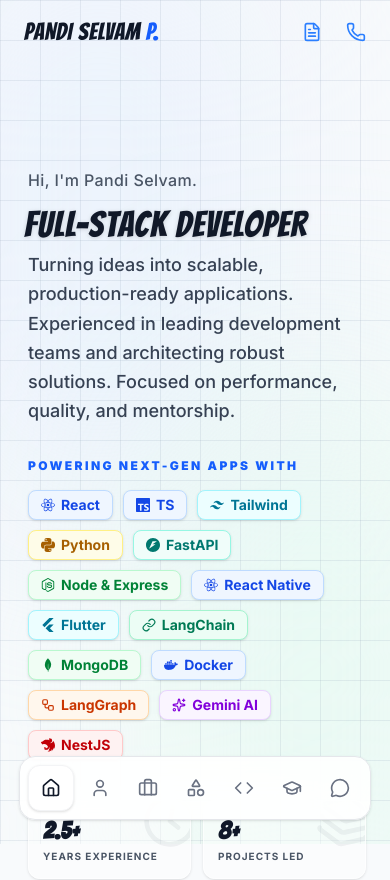
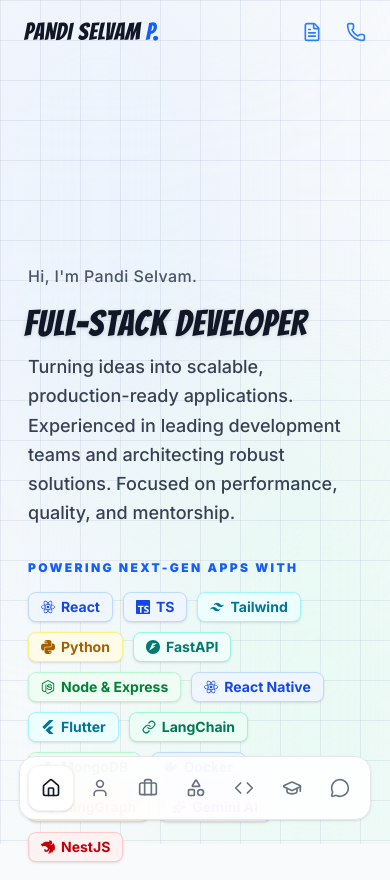
Before and after one commit to Pandi2352/pandi-portfolio, a React (Vite) app: page / in a window 390 px wide. Shown: the top 880 px of the page. Built offline with nearby package versions, Linux system fonts and the light colour scheme.

Commit message:
feat: Introduce lazy-loaded Home component and enhance critical CSS for initial page load performance.

```diff
--- a/index.html
+++ b/index.html
@@ -14,11 +14,21 @@
     <meta charset="UTF-8" />
     <link rel="icon" type="image/svg+xml" href="/vite.svg" />
     <style>
-      /* Critical CSS for LCP and initial load */
-      #root { background-color: #f8fafc; min-height: 100vh; }
-      .font-bangers { font-family: 'Bangers', cursive; }
-      #home { opacity: 0; animation: fadeIn 0.5s ease forwards; }
+      /* Critical CSS for Mobile LCP and initial load */
+      :root { --bg: #f8fafc; }
+      #root { background-color: var(--bg); min-height: 100vh; }
+      .font-bangers { font-family: 'Bangers', cursive; font-display: swap; }
+      #home { opacity: 0; animation: fadeIn 0.5s ease forwards; padding-top: 8rem; }
+
+      /* Tech Stack Placeholder to fix CLS on mobile */
+      .tech-stack-placeholder { min-height: 120px; margin-bottom: 2.5rem; }
+
       @keyframes fadeIn { from { opacity: 0; } to { opacity: 1; } }
+
+      @media (max-width: 768px) {
+        #home { padding-top: 6rem; text-align: left; }
+        h1 { font-size: 2.25rem; line-height: 2.5rem; }
+      }
     </style>
 
 
@@ -109,6 +119,6 @@
       </footer>
     </div>
 
-    <script type="module" src="/src/main.tsx"></script>
+    <script type="module" src="/src/main.tsx" fetchpriority="high"></script>
   </body>
 </html>
--- a/package.json
+++ b/package.json
@@ -37,6 +37,7 @@
     "typescript-eslint": "^8.46.4",
     "vite": "^7.2.4",
     "vite-plugin-compression": "^0.5.1",
+    "vite-plugin-css-injected-by-js": "^3.5.2",
     "vite-plugin-pwa": "^1.2.0"
   }
 }
--- a/src/components/Home.tsx
+++ b/src/components/Home.tsx
@@ -162,7 +162,7 @@
             </p>
 
             {/* Tech Stack Section */}
-            <div className="flex flex-col gap-4 mb-10 pl-1 w-full max-w-5xl min-h-[100px]">
+            <div className="flex flex-col gap-4 mb-10 pl-1 w-full max-w-5xl min-h-[100px] tech-stack-placeholder">
               <span className="uppercase tracking-[0.2em] text-xs font-extrabold text-blue-600">Powering Next-Gen Apps With</span>
               <div className="flex flex-wrap gap-2.5">
                 {stack.map((tech, index) => (
--- a/vite.config.ts
+++ b/vite.config.ts
@@ -3,6 +3,7 @@
 import tailwindcss from '@tailwindcss/vite'
 import { VitePWA } from 'vite-plugin-pwa'
 import viteCompression from 'vite-plugin-compression'
+import cssInjectedByJsPlugin from 'vite-plugin-css-injected-by-js'
 
 // https://vite.dev/config/
 export default defineConfig({
@@ -26,6 +27,7 @@
   plugins: [
     react(),
     tailwindcss(),
+    cssInjectedByJsPlugin(),
     viteCompression({
       algorithm: 'brotliCompress',
       ext: '.br',
```
Also changed, not shown: 1 other file (tests, documents, lock files or other folders).
